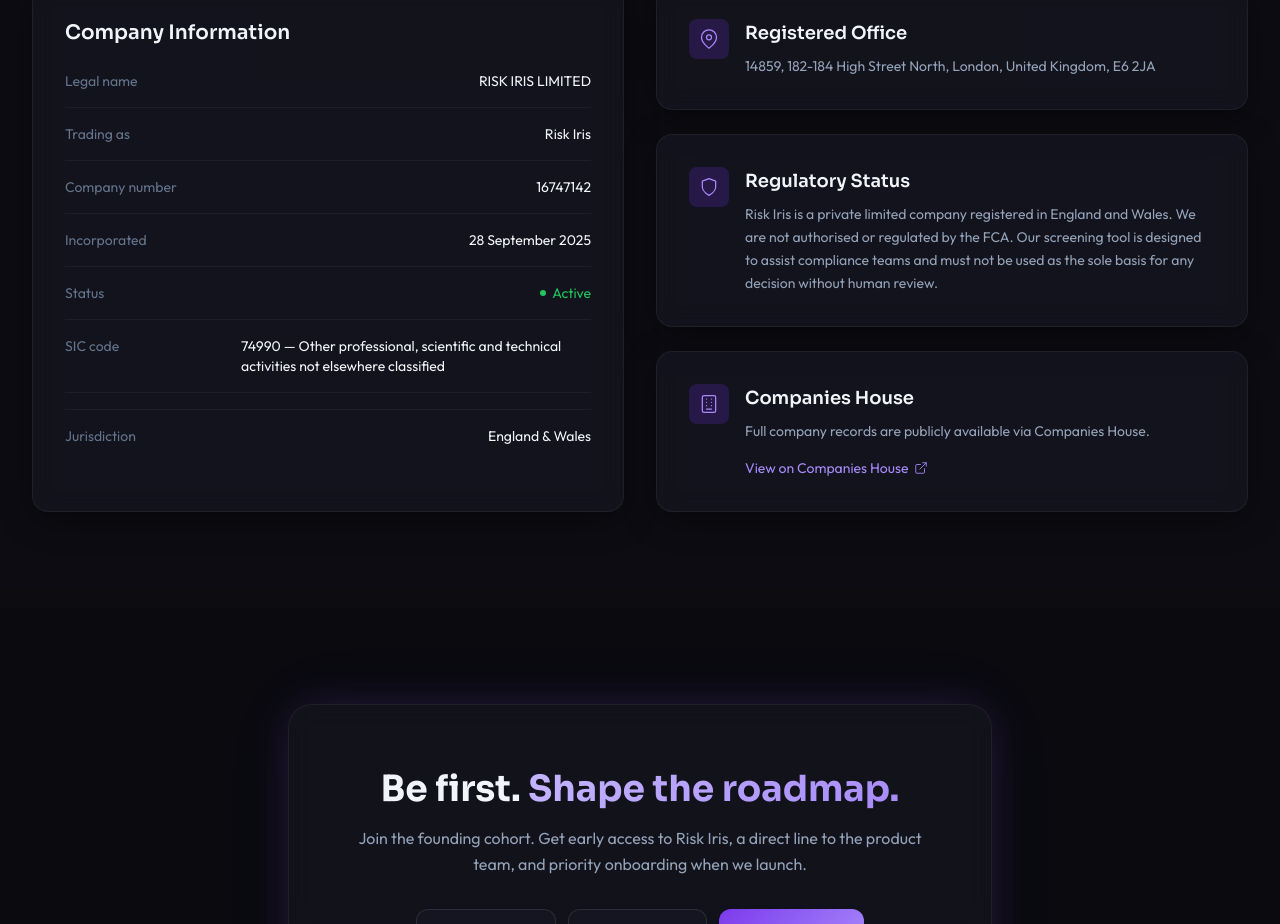
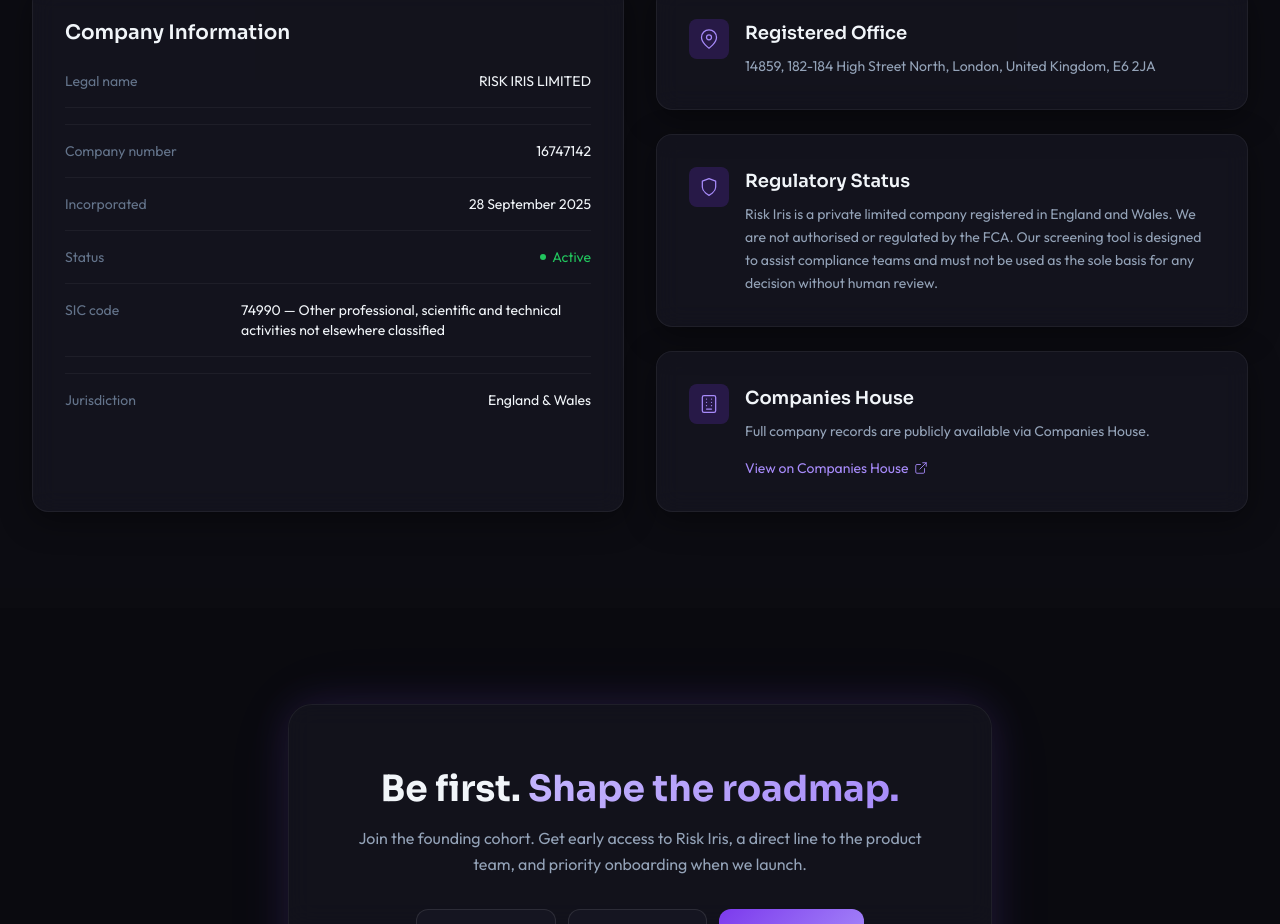
Before and after one commit to corporateresearch/RiskIrisLandingPage, a Next.js app: page / in a window 1280 px wide. Shown: the part 8557-9481 px from the top of the page. Built offline with nearby package versions, Linux system fonts and the light colour scheme.

Commit message:
chore: remove trading name from company data

```diff
--- a/src/components/AboutCompany.tsx
+++ b/src/components/AboutCompany.tsx
@@ -3,7 +3,6 @@ import { ExternalLinkIcon } from "./icons"
 
 const companyData = {
   legalName: "RISK IRIS LIMITED",
-  tradingName: "Risk Iris",
   companyNumber: "16747142",
   incorporated: "28 September 2025",
   status: "Active",
@@ -35,10 +34,6 @@ export default function AboutCompany() {
                 <dd className="text-sm text-text-primary">{companyData.legalName}</dd>
               </div>
               <div className="h-px bg-white/5" />
-              <div className="flex flex-col sm:flex-row sm:justify-between sm:items-start gap-1 sm:gap-4">
-                <dt className="text-sm text-text-muted shrink-0 w-40">Trading as</dt>
-                <dd className="text-sm text-text-primary">{companyData.tradingName}</dd>
-              </div>
               <div className="h-px bg-white/5" />
               <div className="flex flex-col sm:flex-row sm:justify-between sm:items-start gap-1 sm:gap-4">
                 <dt className="text-sm text-text-muted shrink-0 w-40">Company number</dt>
```
